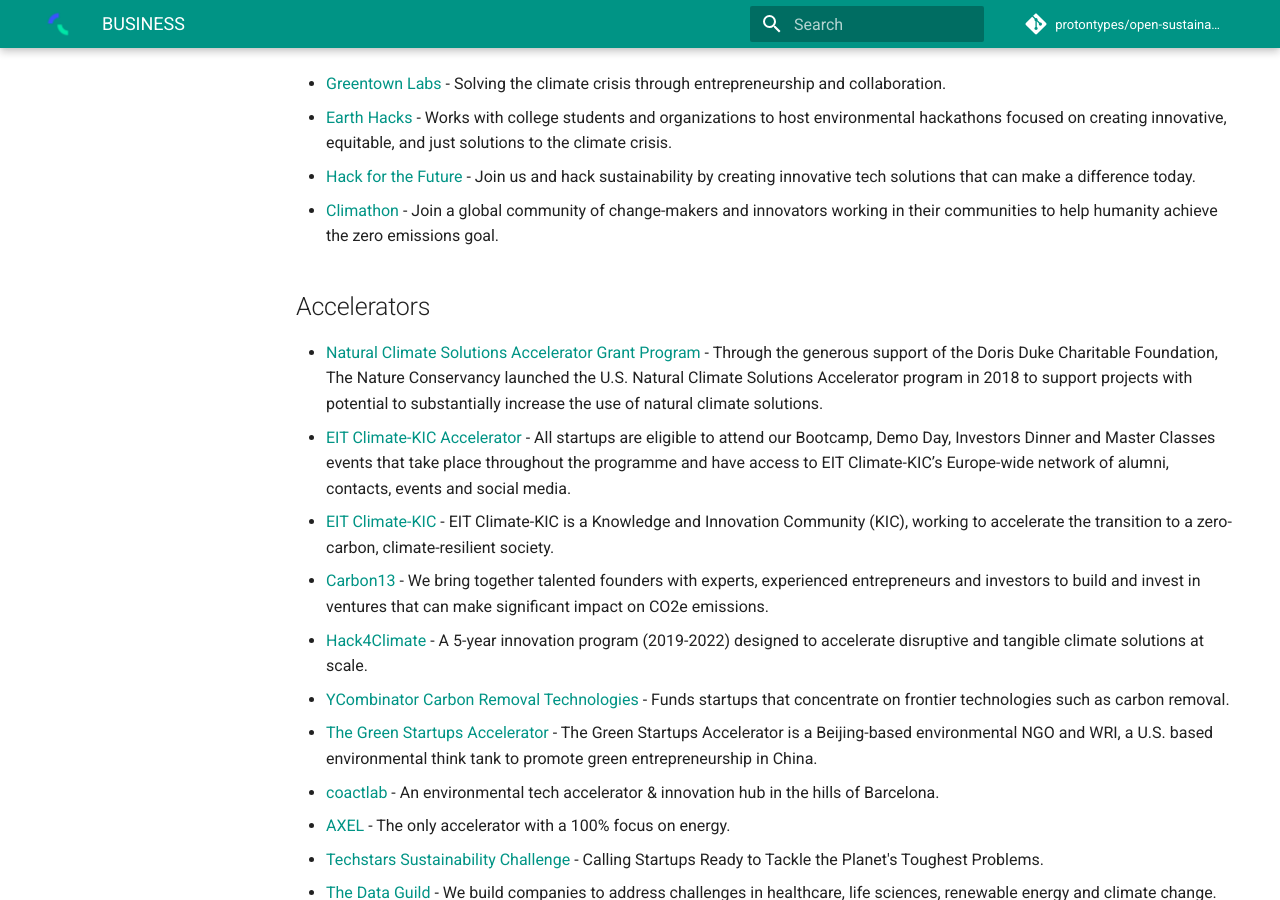
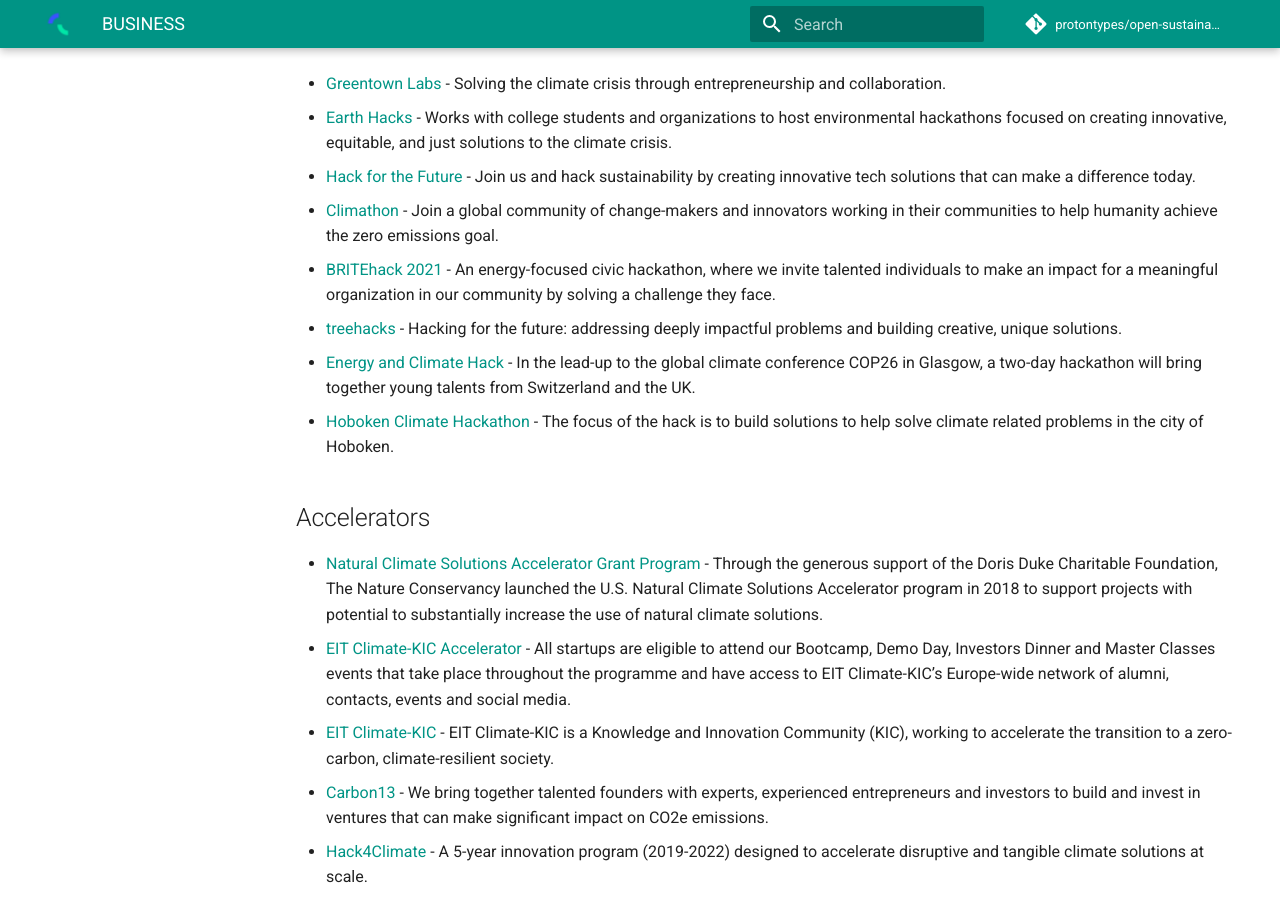
Before and after one commit to protontypes/open-sustainable-technology, an MkDocs documentation site: the page built from docs/BUSINESS.md, in a window 1280 px wide and 900 px high, scrolled down 345 px. Built offline with MkDocs 1.6.1 and Material for MkDocs 9.7.7, drawn with Linux system fonts in a browser that asks for light colours; comment, search, counter and statistics services are not loaded.

Commit message:
Added link proposals to the hackathon category.

```diff
--- a/docs/BUSINESS.md
+++ b/docs/BUSINESS.md
@@ -8,7 +8,10 @@
 * [Earth Hacks](https://earthhacks.io/) - Works with college students and organizations to host environmental hackathons focused on creating innovative, equitable, and just solutions to the climate crisis.
 * [Hack for the Future](https://www.hackforfuture.eu/) - Join us and hack sustainability by creating innovative tech solutions that can make a difference today.
 * [Climathon](https://climathon.climate-kic.org/) - Join a global community of change-makers and innovators working in their communities to help humanity achieve the zero emissions goal.
-
+* [BRITEhack 2021](https://brite.org/britehack-2021/#) - An energy-focused civic hackathon, where we invite talented individuals to make an impact for a meaningful organization in our community by solving a challenge they face.
+* [treehacks](https://www.treehacks.com/) - Hacking for the future: addressing deeply impactful problems and building creative, unique solutions.
+* [Energy and Climate Hack](https://opendata.ch/projects/energy-climate-hack_2021/) - In the lead-up to the global climate conference COP26 in Glasgow, a two-day hackathon will bring together young talents from Switzerland and the UK.
+* [Hoboken Climate Hackathon](https://www.hobokenclimate.com/) - The focus of the hack is to build solutions to help solve climate related problems in the city of Hoboken.
 
 ## Accelerators
 * [Natural Climate Solutions Accelerator Grant Program](https://www.nature.org/en-us/what-we-do/our-priorities/tackle-climate-change/climate-change-stories/natural-climate-solutions-accelerator-grant/) - Through the generous support of the Doris Duke Charitable Foundation, The Nature Conservancy launched the U.S. Natural Climate Solutions Accelerator program in 2018 to support projects with potential to substantially increase the use of natural climate solutions.
```
